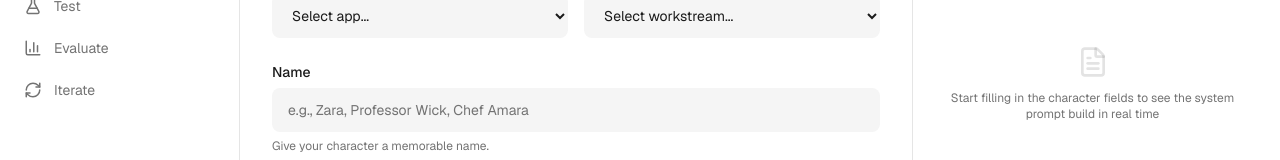
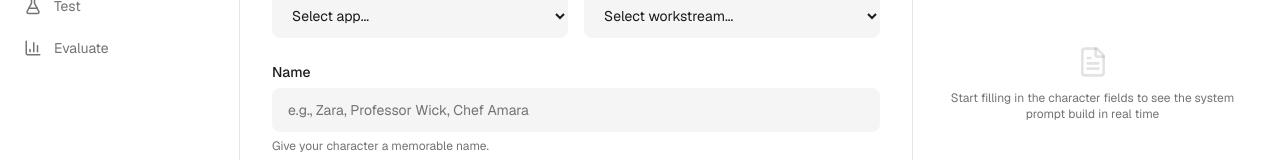
Before and after one commit to AndyPratt/metameeps, a Next.js app: page /create in a window 1280 px wide. Shown: the part 183-343 px from the top of the page. Built offline with nearby package versions, Linux system fonts and the light colour scheme.

Commit message:
Hide Iterate tab from sidebar nav

```diff
--- a/src/components/sidebar.tsx
+++ b/src/components/sidebar.tsx
@@ -7,7 +7,6 @@ import {
   PenTool,
   FlaskConical,
   BarChart3,
-  RefreshCw,
   Sparkles,
 } from "lucide-react";
 
@@ -16,7 +15,6 @@ const navItems = [
   { label: "Create", href: "/create", icon: PenTool },
   { label: "Test", href: "/test", icon: FlaskConical },
   { label: "Evaluate", href: "/evaluate", icon: BarChart3 },
-  { label: "Iterate", href: "/iterate", icon: RefreshCw },
 ];
 
 export function Sidebar() {
```
